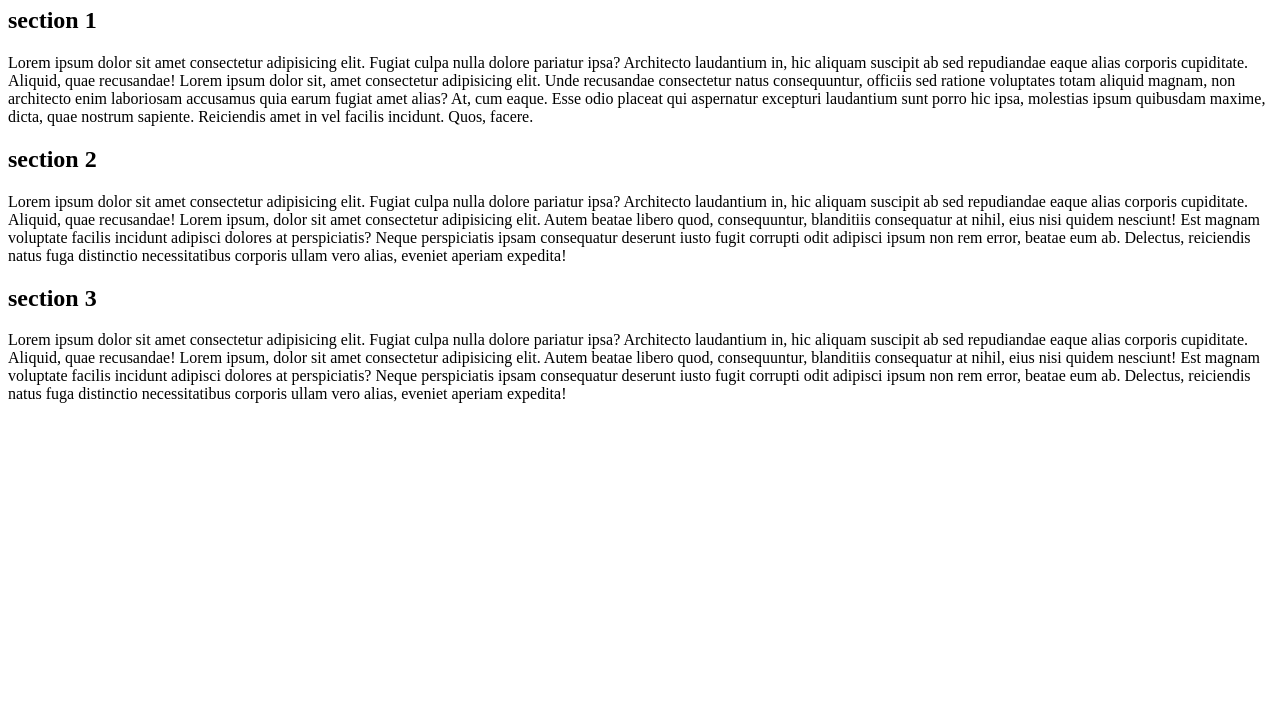
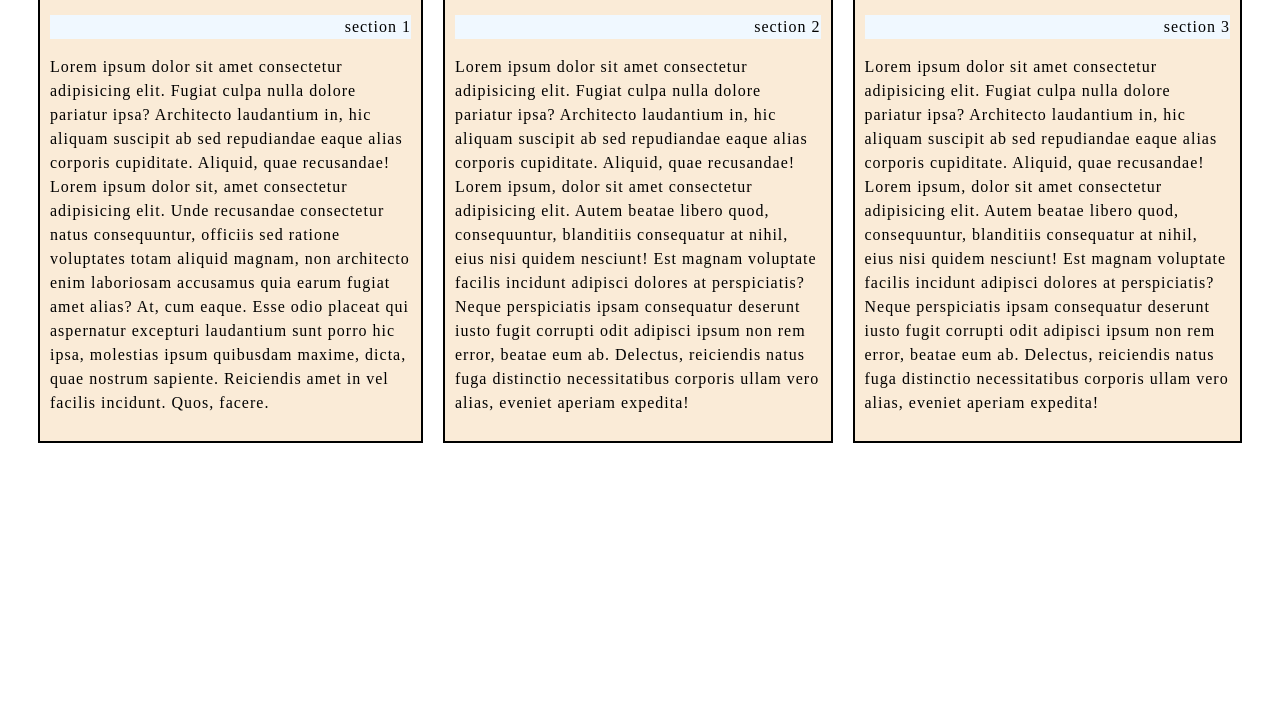
Before and after one commit to Ritanshusoni/Coursera-web-dev-course, a plain HTML site: page index.html in a window 1280 px wide. Shown: the part 73-800 px from the top of the page. Drawn offline with Linux system fonts and the light colour scheme; files that its build step writes are made by us from their sources; the site is published under a folder, as on GitHub Pages, so addresses that start at the root find nothing.

Commit message:
Update index.html

```diff
--- a/index.html
+++ b/index.html
@@ -6,7 +6,7 @@
     <meta http-equiv="X-UA-Compatible" content="IE=edge">
     <meta name="viewport" content="width=device-width, initial-scale=1.0">
     <title>Module 2 Solutions</title>
-    <link rel="stylesheet" href="/css/style.css">
+    <link rel="stylesheet" href="mod2_sol/css/style.css">
 </head>
 
 <body>
```
